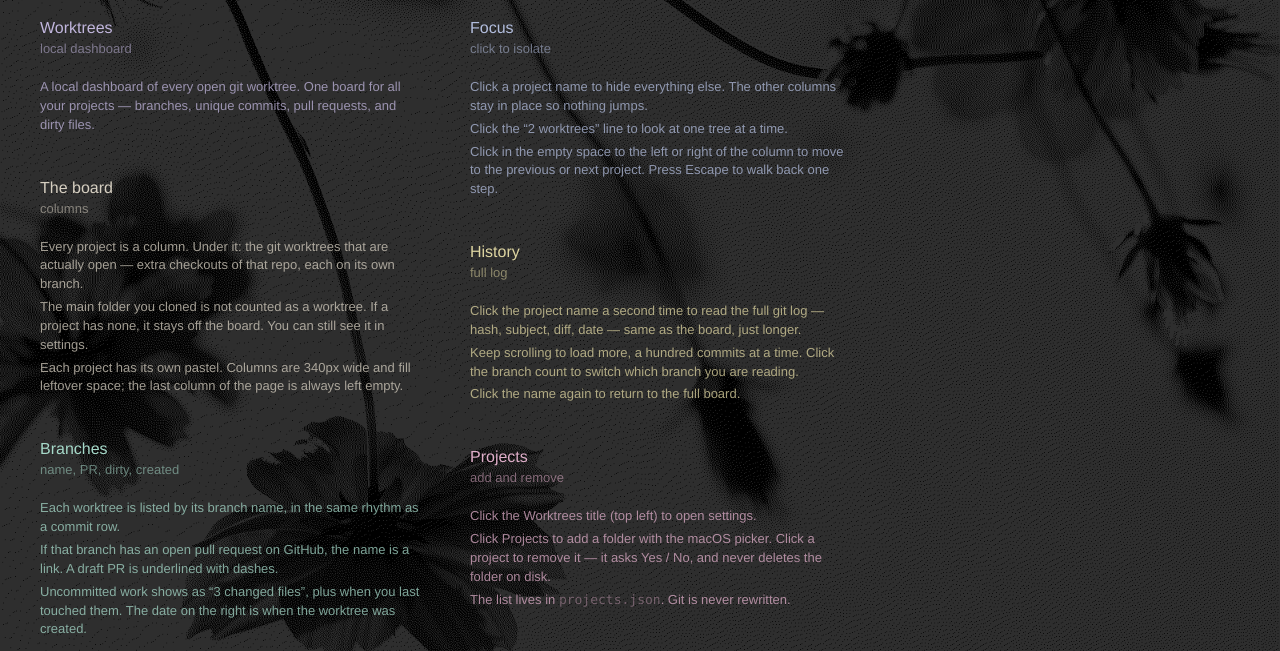
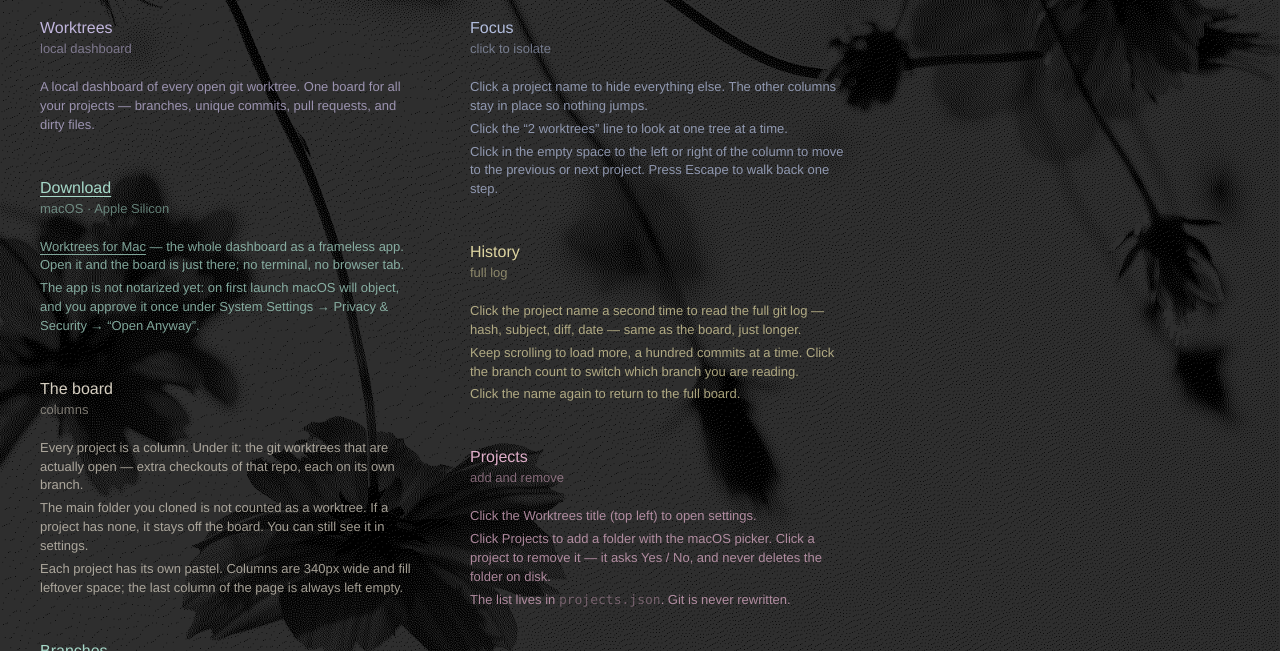
Before and after one commit to 0001-labs/Worktrees, a website: page site.html in a window 1280 px wide. Shown: the part 95-746 px from the top of the page. Drawn offline with Linux system fonts and the light colour scheme.

Commit message:
Serve the Mac app download from R2.

```diff
--- a/site.html
+++ b/site.html
@@ -184,6 +184,12 @@
       opacity: 0.9;
     }
   }
+  /* Download links sit inside normal copy; the underline is the affordance. */
+  .project a.dl {
+    color: inherit;
+    text-decoration: underline;
+    text-underline-offset: 3px;
+  }
 </style>
 
 <header>
@@ -196,6 +202,7 @@
     <h2>Run</h2>
     <p>node server.js</p>
     <p>http://localhost:4777</p>
+    <p><a href="/download/mac" class="dl">or download the Mac app</a></p>
   </section>
   <section class="sgroup">
     <h2>Features</h2>
@@ -227,6 +234,12 @@
     <h2>Worktrees</h2>
     <div class="count">local dashboard</div>
     <p>A local dashboard of every open git worktree. One board for all your projects — branches, unique commits, pull requests, and dirty files.</p>
+  </section>
+  <section class="project" id="download" style="--c:#a6d9c9">
+    <h2><a href="/download/mac" class="dl">Download</a></h2>
+    <div class="count">macOS · Apple Silicon</div>
+    <p><a href="/download/mac" class="dl">Worktrees for Mac</a> — the whole dashboard as a frameless app. Open it and the board is just there; no terminal, no browser tab.</p>
+    <p>The app is not notarized yet: on first launch macOS will object, and you approve it once under System Settings → Privacy &amp; Security → “Open Anyway”.</p>
   </section>
   <section class="project" id="board-feature" style="--c:#d6cfc1">
     <h2>The board</h2>
```
Also changed, not shown: worker.js (added, +21 -0 lines), 1 other file.
